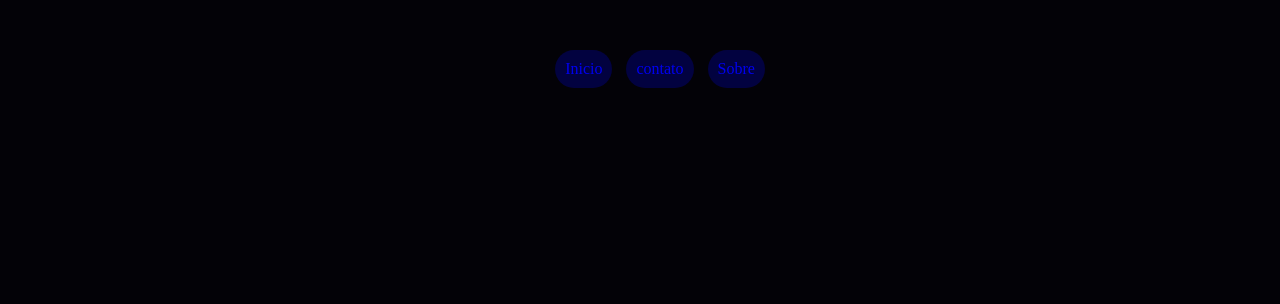
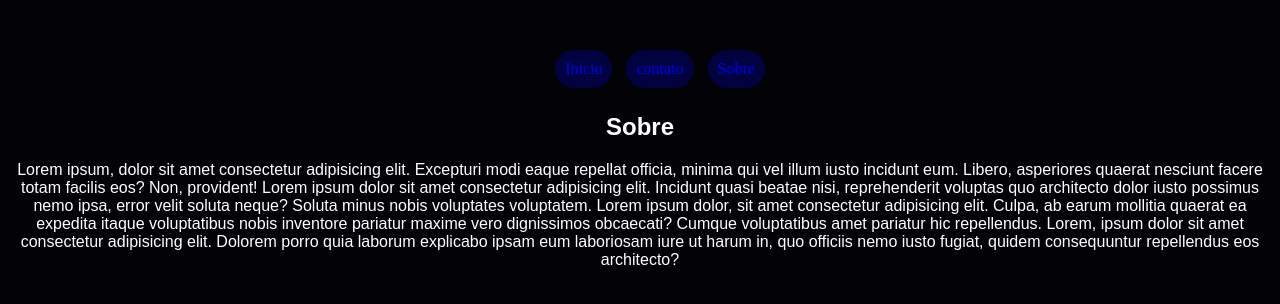
Before and after one commit to Jhonatanfagundess/Studies-FrontEnd-Onebitcode, a plain HTML site: page git-pratica/exs/ex3/sobre.html in a window 1280 px wide. Shown: the part 124-428 px from the top of the page. Drawn offline with Linux system fonts and the light colour scheme.

Commit message:
add sobre

```diff
--- a/git-pratica/exs/ex3/sobre.html
+++ b/git-pratica/exs/ex3/sobre.html
@@ -18,5 +18,8 @@
         </ul>
     </nav>
     <main>
-
+        <section>
+            <h1>Sobre</h1>
+            <p>Lorem ipsum, dolor sit amet consectetur adipisicing elit. Excepturi modi eaque repellat officia, minima qui vel illum iusto incidunt eum. Libero, asperiores quaerat nesciunt facere totam facilis eos? Non, provident! Lorem ipsum dolor sit amet consectetur adipisicing elit. Incidunt quasi beatae nisi, reprehenderit voluptas quo architecto dolor iusto possimus nemo ipsa, error velit soluta neque? Soluta minus nobis voluptates voluptatem. Lorem ipsum dolor, sit amet consectetur adipisicing elit. Culpa, ab earum mollitia quaerat ea expedita itaque voluptatibus nobis inventore pariatur maxime vero dignissimos obcaecati? Cumque voluptatibus amet pariatur hic repellendus. Lorem, ipsum dolor sit amet consectetur adipisicing elit. Dolorem porro quia laborum explicabo ipsam eum laboriosam iure ut harum in, quo officiis nemo iusto fugiat, quidem consequuntur repellendus eos architecto?</p>
+        </section>
     </main>
```
Also changed, not shown: git-pratica/exs/ex3/contato.html (+1 -1 lines).
